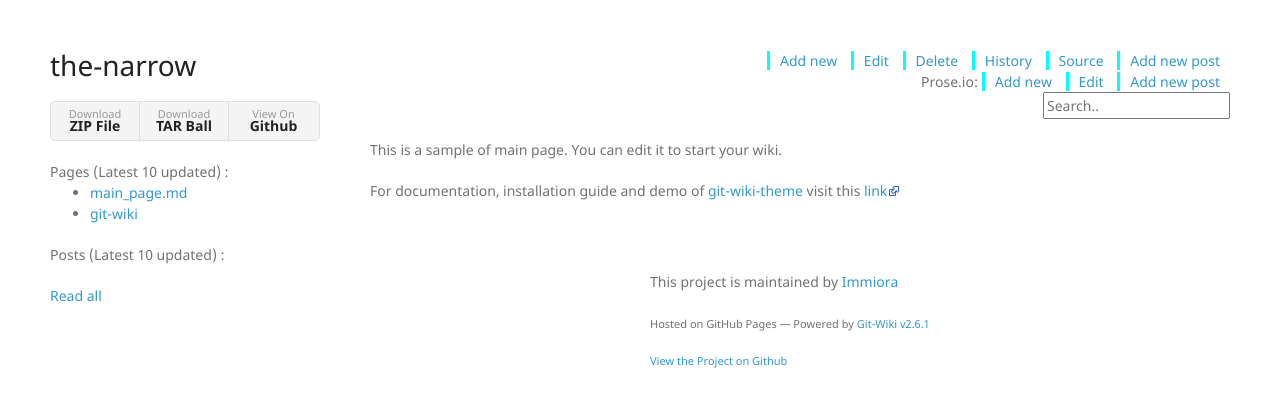
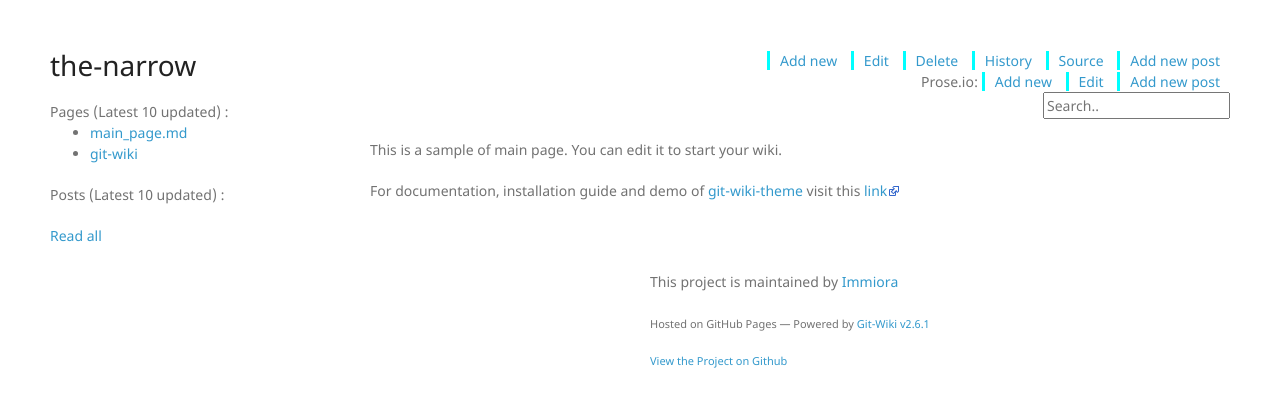
Before and after one commit to Immiora/the-narrow, a Jekyll site: the page built from wiki/main_page.md, in a window 1280 px wide. Shown: the top 407 px of the page. Built offline with Jekyll 4.4.1, drawn with Linux system fonts in a browser that asks for light colours; nearby versions of some CDN libraries.

Commit message:
Update downloads.html

```diff
--- a/_includes/git-wiki/components/action_btn/downloads.html
+++ b/_includes/git-wiki/components/action_btn/downloads.html
@@ -1,5 +1,5 @@
-<ul class="git-wiki-downloads">
+<!-- <ul class="git-wiki-downloads">
     <li><a href="{{ site.github.zip_url }}">Download <strong>ZIP File</strong></a></li>
     <li><a href="{{ site.github.tar_url }}">Download <strong>TAR Ball</strong></a></li>
     <li><a href="{{ site.github.repository_url }}">View On <strong>{% if site.github.hostname == "gitlab.com" %} Gitlab {% else %} Github {% endif %} </strong></a></li>
-</ul>
+</ul> -->
```
